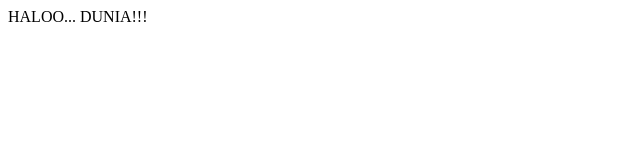
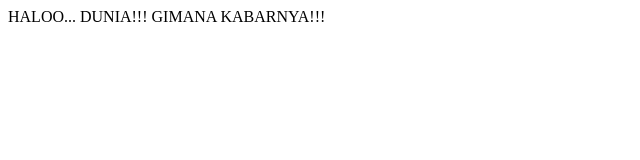
Before and after one commit to anangsafroni/proyek, a plain HTML site: page index.html in a window 1280 px wide. Shown: the whole page, without its empty margins (0-640 px from the left). Drawn offline with Linux system fonts and the light colour scheme.

Commit message:
menambahkan kata GIMANA KABARNYAgit status

```diff
--- a/index.html
+++ b/index.html
@@ -7,7 +7,7 @@
 	<meta name="generator" content="Geany 1.23.1" />
 </head>
 <body>
-HALOO... DUNIA!!!
+HALOO... DUNIA!!! GIMANA KABARNYA!!!
 </body>
 
 </html>
```
